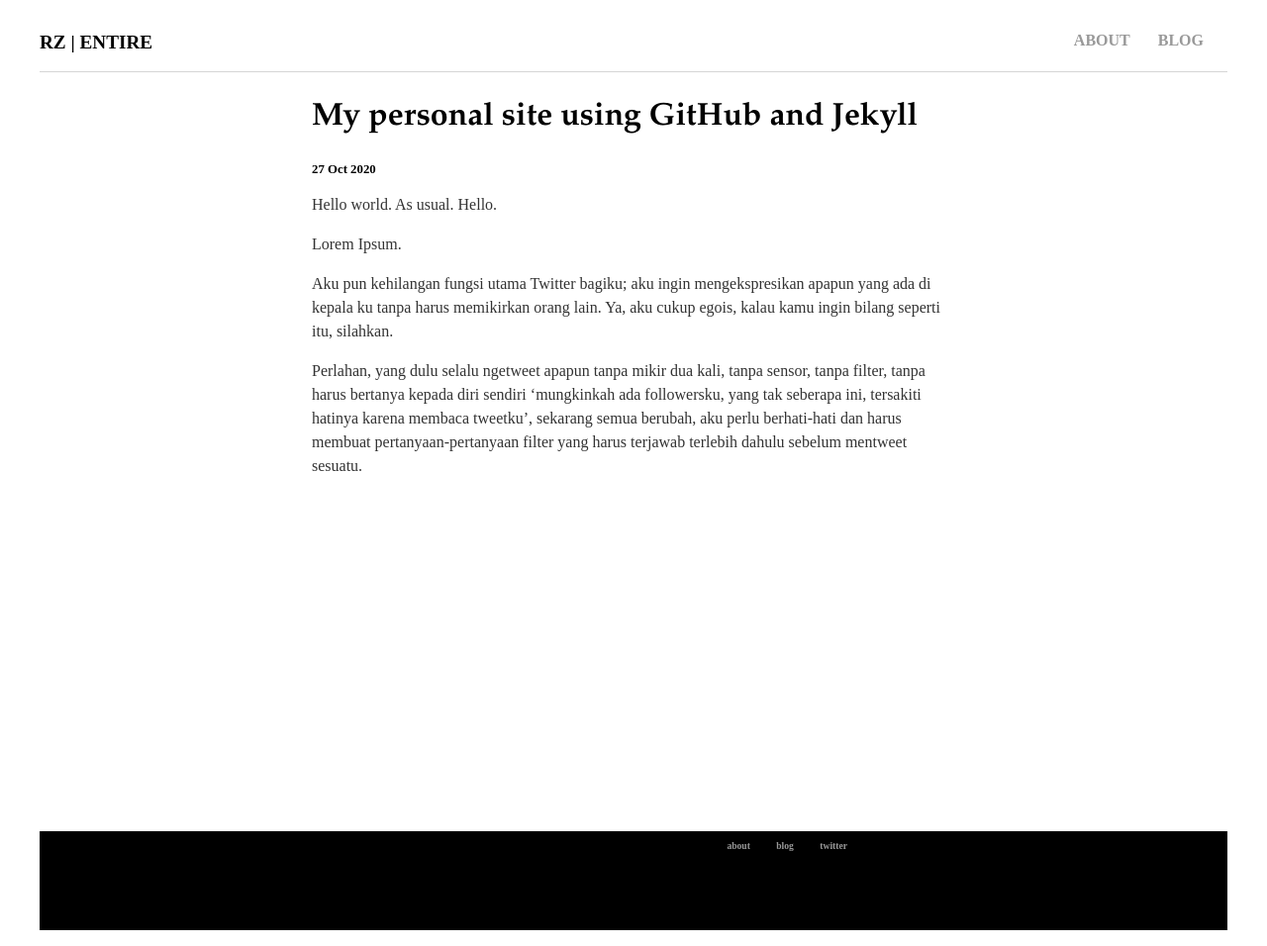
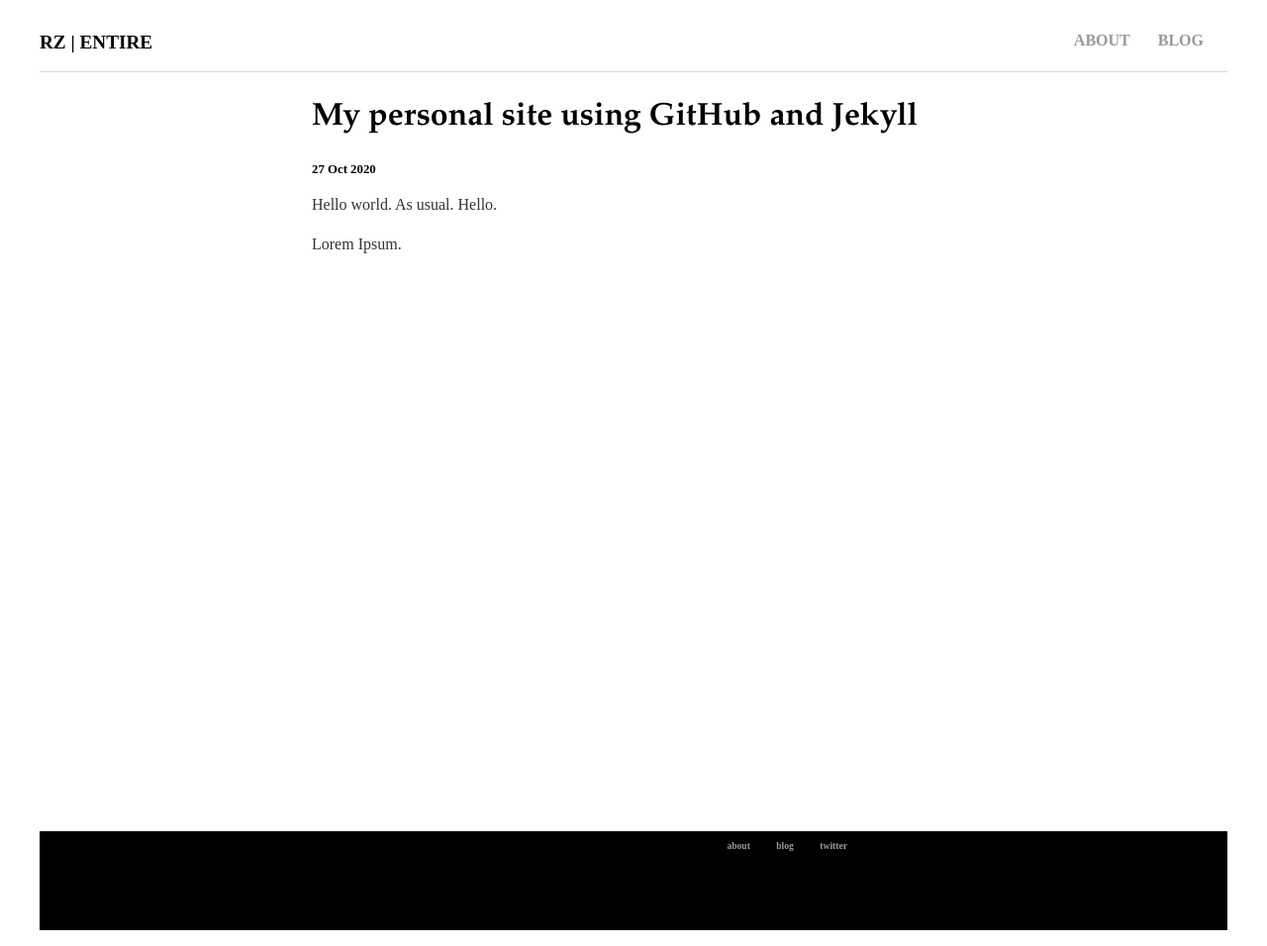
Before and after one commit to rnfitriansyah/rnfitriansyah.github.io, a Jekyll site: the page built from _posts/2020-10-27-rizki-first-site.md, in a window 1280 px wide. Shown: the whole page at 99% size. Built offline with Jekyll 4.4.1, drawn with Linux system fonts in a browser that asks for light colours.

Commit message:
Update 2020-10-27-rizki-first-site.md

```diff
--- a/_posts/2020-10-27-rizki-first-site.md
+++ b/_posts/2020-10-27-rizki-first-site.md
@@ -8,7 +8,3 @@ Hello world. As usual.
 Hello.
 
 Lorem Ipsum.
-
-Aku pun kehilangan fungsi utama Twitter bagiku; aku ingin mengekspresikan apapun yang ada di kepala ku tanpa harus memikirkan orang lain. Ya, aku cukup egois, kalau kamu ingin bilang seperti itu, silahkan.
-
-Perlahan, yang dulu selalu ngetweet apapun tanpa mikir dua kali, tanpa sensor, tanpa filter, tanpa harus bertanya kepada diri sendiri ‘mungkinkah ada followersku, yang tak seberapa ini, tersakiti hatinya karena membaca tweetku’, sekarang semua berubah, aku perlu berhati-hati dan harus membuat pertanyaan-pertanyaan filter yang harus terjawab terlebih dahulu sebelum mentweet sesuatu.
```
